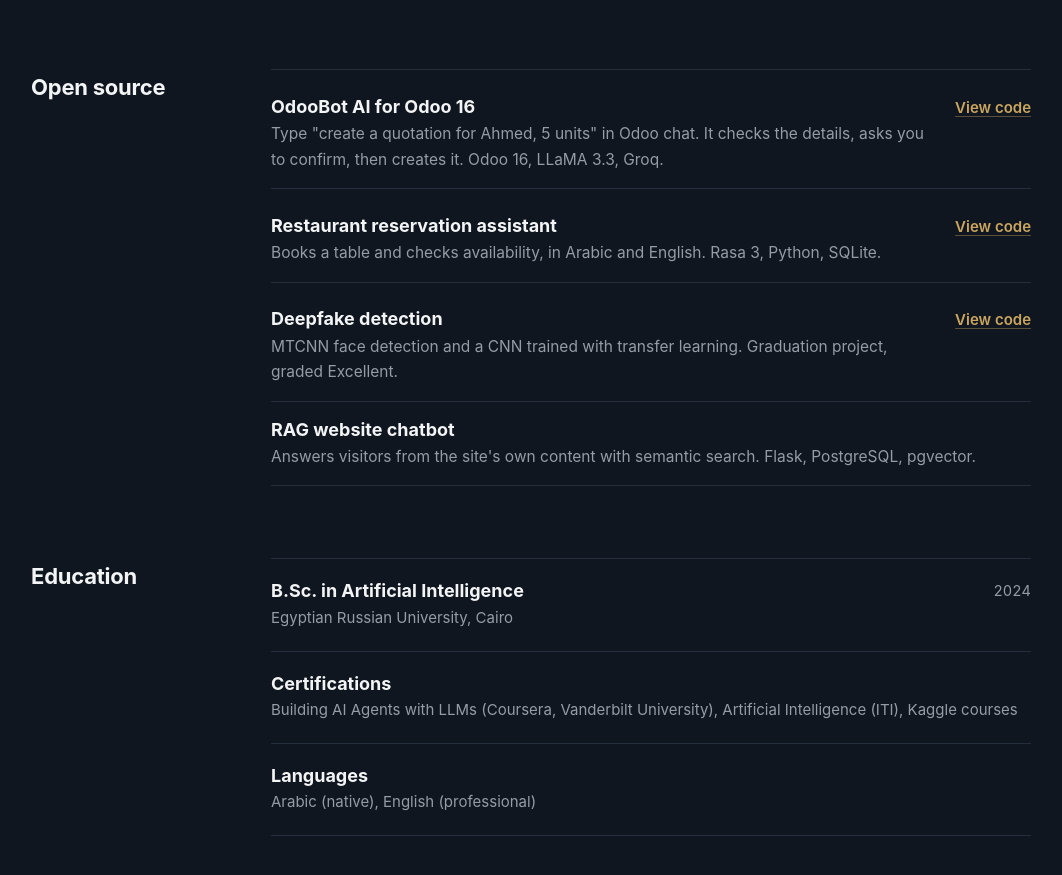
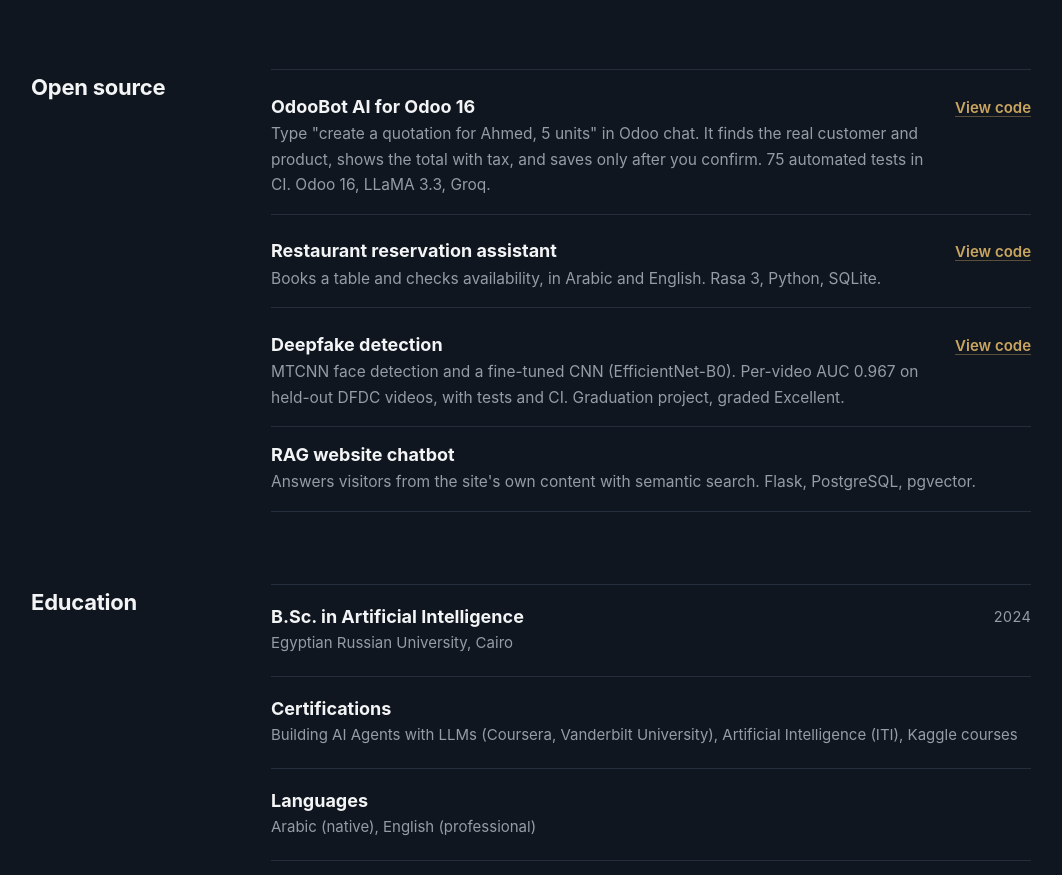
Before and after one commit to Marwankhater/marwankhater.github.io, a plain HTML site: page index.html in a window 1280 px wide. Shown: the part 4955-5830 px from the top of the page, without its empty margins (109-1171 px from the left). Drawn offline with Linux system fonts and the light colour scheme.

Commit message:
Open source: OdooBot and deepfake details

```diff
--- a/index.html
+++ b/index.html
@@ -305,9 +305,9 @@
     <h2 id="h-code">Open source</h2>
     <div class="body">
       <ul class="repos">
-        <li><div><h3>OdooBot AI for Odoo 16</h3><p>Type "create a quotation for Ahmed, 5 units" in Odoo chat. It checks the details, asks you to confirm, then creates it. Odoo 16, LLaMA 3.3, Groq.</p></div><a class="go" href="https://github.com/Marwankhater/AI_bot_for_odoo16" rel="noopener">View code</a></li>
+        <li><div><h3>OdooBot AI for Odoo 16</h3><p>Type "create a quotation for Ahmed, 5 units" in Odoo chat. It finds the real customer and product, shows the total with tax, and saves only after you confirm. 75 automated tests in CI. Odoo 16, LLaMA 3.3, Groq.</p></div><a class="go" href="https://github.com/Marwankhater/AI_bot_for_odoo16" rel="noopener">View code</a></li>
         <li><div><h3>Restaurant reservation assistant</h3><p>Books a table and checks availability, in Arabic and English. Rasa 3, Python, SQLite.</p></div><a class="go" href="https://github.com/Marwankhater/restaurant_Chatbot_assistant" rel="noopener">View code</a></li>
-        <li><div><h3>Deepfake detection</h3><p>MTCNN face detection and a CNN trained with transfer learning. Graduation project, graded Excellent.</p></div><a class="go" href="https://github.com/Marwankhater/DEEP-FAKE-DETECTION" rel="noopener">View code</a></li>
+        <li><div><h3>Deepfake detection</h3><p>MTCNN face detection and a fine-tuned CNN (EfficientNet-B0). Per-video AUC 0.967 on held-out DFDC videos, with tests and CI. Graduation project, graded Excellent.</p></div><a class="go" href="https://github.com/Marwankhater/DEEP-FAKE-DETECTION" rel="noopener">View code</a></li>
         <li><div><h3>RAG website chatbot</h3><p>Answers visitors from the site's own content with semantic search. Flask, PostgreSQL, pgvector.</p></div></li>
       </ul>
     </div>
```
